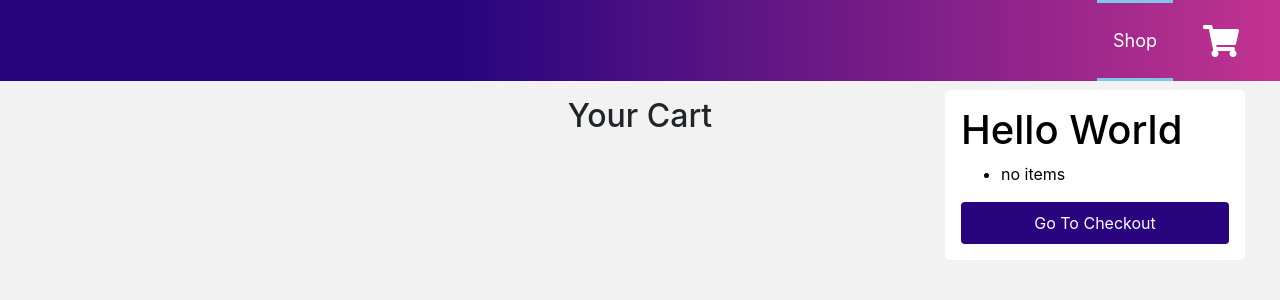
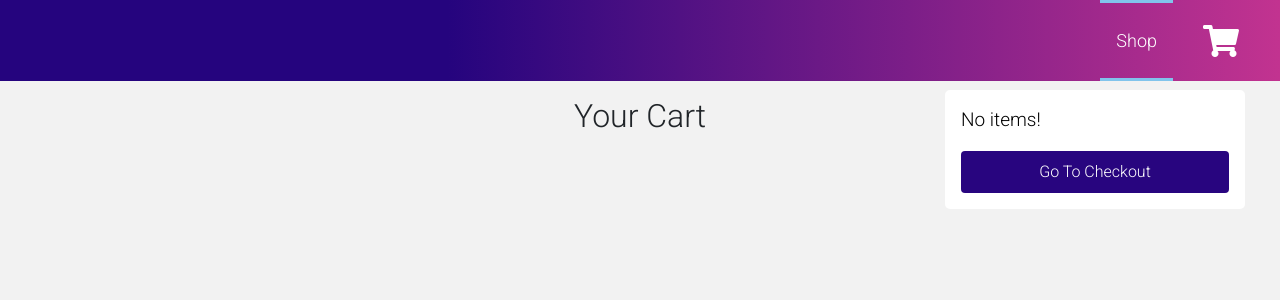
Before and after one commit to milanche1/eton-digital, a React (Create React App) app: page /cart in a window 1280 px wide. Both pictures are taken after a click on the icon 1221 px from the left and 40 px from the top of the page. Shown: the top 300 px of the page. Built offline with nearby package versions, Linux system fonts and the light colour scheme.

Commit message:
UI, cleanup

```diff
--- a/src/App.css
+++ b/src/App.css
@@ -1,3 +1,4 @@
+@import url("https://fonts.googleapis.com/css2?family=Roboto:wght@100&display=swap");
 :root {
   --primary-purple: #b52f8f;
   --primary-blue: #28057f;
@@ -12,6 +13,7 @@
 
 body {
   background: var(--background);
+  font-family: "Roboto", sans-serif;
 }
 
 a {
--- a/src/App.js
+++ b/src/App.js
@@ -1,23 +1,21 @@
-import React, { useContext, useEffect, useState } from "react";
+import React, { useState } from "react";
 import "./App.css";
-import axios from "axios";
 import { BrowserRouter as Router, Switch, Route } from "react-router-dom";
 import Navbar from "./components/layout/Navbar";
 import Products from "./components/Products/Products";
 import Checkout from "./components/Checkout/Checkout";
 import Spinner from "./components/layout/Spinner";
 import Dropdown from "./components/layout/Dropdown";
-import { ProductContext, ProductProvider } from "./context/ProductState";
+import { ProductProvider } from "./context/ProductState";
 
 const App = () => {
   const [loading, setLoading] = useState(false);
-  const [checkout, setCheckout] = useState([]);
   return (
     <ProductProvider>
       <Router>
         <div className="App">
           <Navbar>
-            <Dropdown checkout={checkout} />
+            <Dropdown />
           </Navbar>
           <div className="container">
             {loading ? (
@@ -29,7 +27,7 @@ const App = () => {
                   exact
                   path="/cart"
                   component={() => {
-                    return <Checkout checkout={checkout} />;
+                    return <Checkout />;
                   }}
                 />
               </Switch>
--- a/src/components/Checkout/Checkout.js
+++ b/src/components/Checkout/Checkout.js
@@ -1,6 +1,5 @@
 import React, { useContext } from "react";
 import { ProductContext } from "../../context/ProductState";
-import CheckoutItems from "./CheckoutItems";
 
 export const Checkout = () => {
   const context = useContext(ProductContext);
--- a/src/components/Products/Products.js
+++ b/src/components/Products/Products.js
@@ -1,8 +1,8 @@
-import React, { useContext, useEffect, useState } from "react";
+import React, { useContext, useEffect } from "react";
 import { ProductContext } from "../../context/ProductState";
 import { ProductItems } from "./ProductItems";
 
-const Products = (props) => {
+const Products = () => {
   const context = useContext(ProductContext);
 
   useEffect(() => {
--- a/src/components/layout/Dropdown.js
+++ b/src/components/layout/Dropdown.js
@@ -1,4 +1,4 @@
-import React, { useContext } from "react";
+import React, { Fragment, useContext } from "react";
 import { Link } from "react-router-dom";
 import { ProductContext } from "../../context/ProductState";
 
@@ -6,14 +6,35 @@ const Dropdown = () => {
   const context = useContext(ProductContext);
   return (
     <div className="dropdown">
-      <h1>Hello World</h1>
-      <ul>
+      <ul
+        className=""
+        style={{ listStyle: "none", paddingLeft: "0px", fontSize: "19px" }}
+      >
         {context.checkout.length > 0 ? (
           context.checkout.map((item) => {
-            return <li>{item.title}</li>;
+            return (
+              <Fragment>
+                <li
+                  className="d-flex justify-content-start"
+                  style={{ marginBottom: "100px;" }}
+                >
+                  <img
+                    src={item.image}
+                    alt=""
+                    style={{
+                      width: "50px",
+                      marginRight: "10px",
+                      borderRadius: "5px",
+                    }}
+                  />
+                  <p>{item.title}</p>
+                </li>
+                <hr />
+              </Fragment>
+            );
           })
         ) : (
-          <li>no items</li>
+          <div>No items!</div>
         )}
       </ul>
       <Link class="btn btn-blue" to="/cart">
--- a/src/components/layout/Navbar.js
+++ b/src/components/layout/Navbar.js
@@ -1,6 +1,4 @@
 import React, { useState } from "react";
-import Checkout from "../Checkout/Checkout";
-import Dropdown from "./Dropdown";
 import { Link } from "react-router-dom";
 
 const Navbar = (props) => {
```
